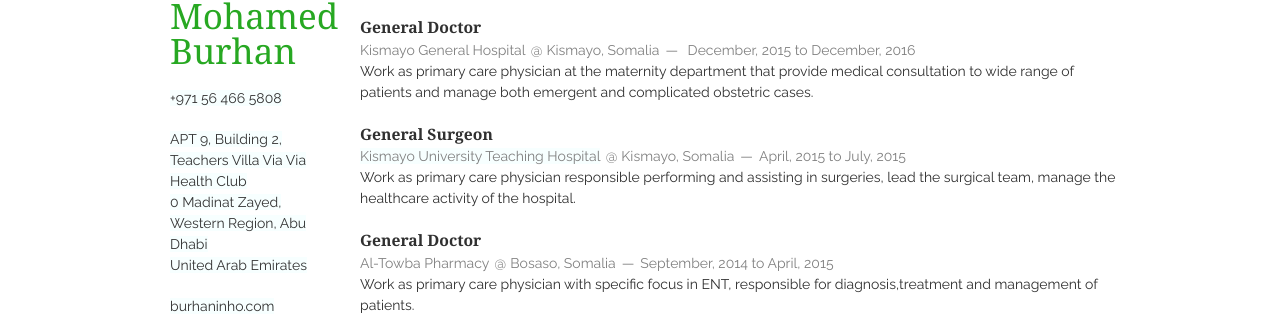
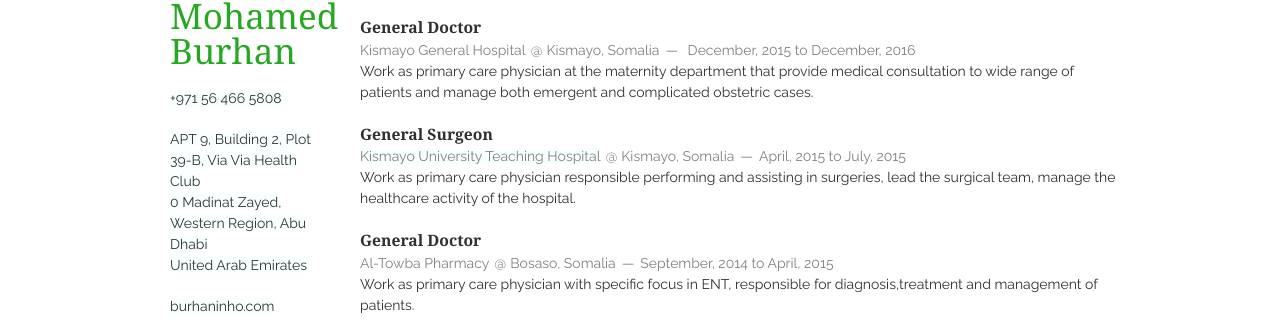
Before and after one commit to burhaninho/vitae, a Jekyll site: the page built from index.html, in a window 1280 px wide. Shown: the part 183-506 px from the top of the page. Built offline with Jekyll 4.4.1, drawn with Linux system fonts in a browser that asks for light colours; nearby versions of some CDN libraries.

Commit message:
Update _config.yml

```diff
--- a/_config.yml
+++ b/_config.yml
@@ -22,7 +22,7 @@ twitter: burhaninho
 tel: +971 56 466 5808
 tel_full: tel:+971564665808
 google_maps: 'https://'
-address: APT 9, Building 2, Teachers Villa Via Via Health Club
+address: APT 9, Building 2, Plot 39-B, Via Via Health Club
 postcode: 00
 city: Madinat Zayed, Western Region, Abu Dhabi
 country: United Arab Emirates
```
